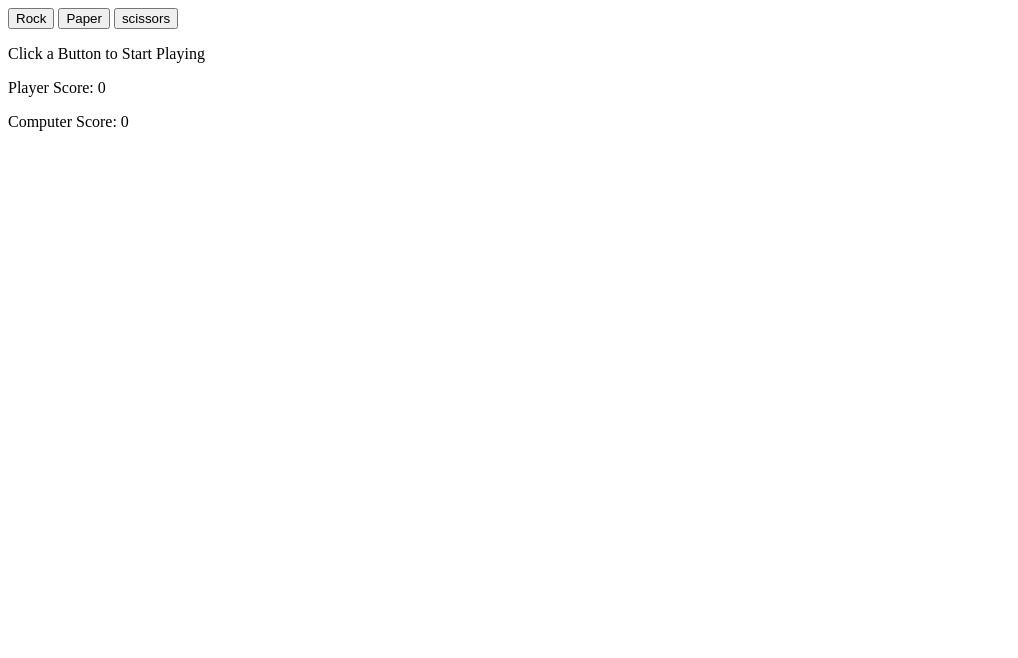
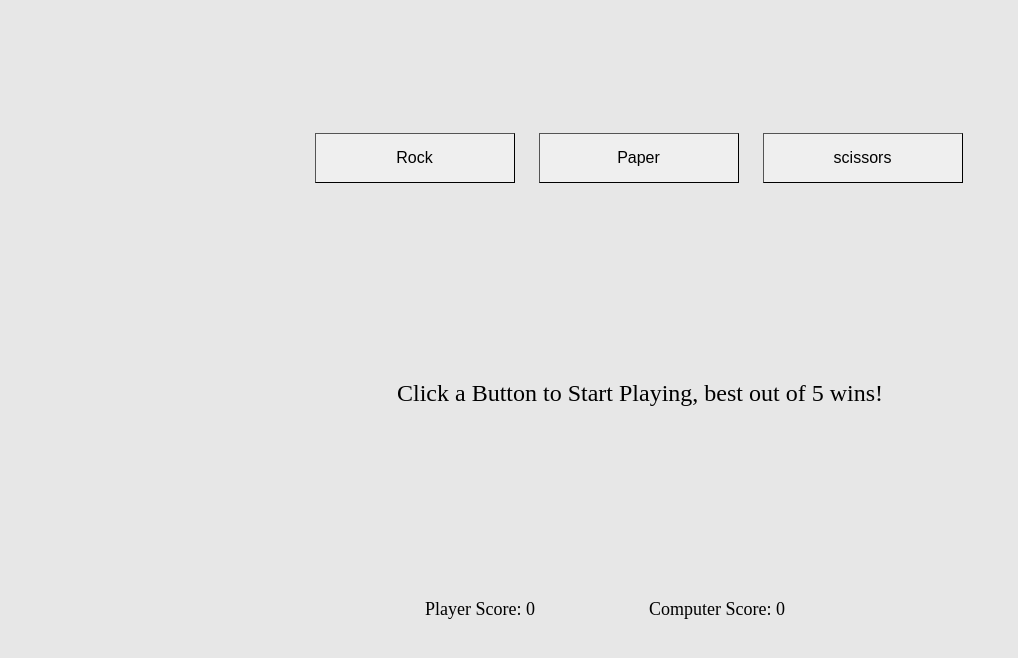
Before and after one commit to wise-king-sullyman/rock-paper-scissors, a plain HTML site: page index.html in a window 1280 px wide. Shown: the whole page, without its empty margins (0-1018 px from the left). Drawn offline with Linux system fonts and the light colour scheme.

Commit message:
Added basic styling

```diff
--- a/index.html
+++ b/index.html
@@ -4,17 +4,19 @@
         <link rel="stylesheet" href="style.css">
     </head>
     <body>
-        <div id="buttons">
-            <button id="Rock">Rock</button>
-            <button id="Paper">Paper</button>
-            <button id="Scissors">scissors</button>
-        </div>
-        <div id="resultDiv">
-            <p id="result">Click a Button to Start Playing</p>
-        </div>
-        <div id="scoreDiv">
-            <p id="playerScore">Player Score: 0</p>
-            <p id="computerScore">Computer Score: 0</p>
+        <div id="container">
+            <div id="buttons">
+                <button id="Rock" class="button">Rock</button>
+                <button id="Paper" class="button">Paper</button>
+                <button id="Scissors" class="button">scissors</button>
+            </div>
+            <div id="resultDiv">
+                <p id="result">Click a Button to Start Playing, best out of 5 wins!</p>
+            </div>
+            <div id="scoreDiv">
+                <p id="playerScore" class="score">Player Score: 0</p>
+                <p id="computerScore" class="score">Computer Score: 0</p>
+            </div>
         </div>
 
         <script src="script.js">
--- a/style.css
+++ b/style.css
@@ -0,0 +1,52 @@
+#container {
+    position: absolute;
+    top: 0;
+    left: 0;
+    background-color: rgba(0, 0, 0, 0.096);
+    height: 100vh;
+    width: 100vw;
+    font-size: medium;
+}
+
+#buttons {
+
+    width: 671px;
+    height: 50px;
+    margin: 10% auto 0 auto;
+    padding: 5px;
+}
+
+.button {
+    width: 200px;
+    height: 50px;
+    margin: 0 10px 0 10px;
+    padding: 0;
+    border-width: 1px;
+    font-size: inherit;
+}
+
+#resultDiv {
+
+    margin: 15% auto 0 auto;
+    width: 800px;
+}
+
+#result {
+    width: 100%;
+    margin: auto;
+    text-align: center;
+    font-size: x-large;
+}
+
+#scoreDiv {
+
+    width: 450px;
+    margin: 15% auto 0 auto;
+}
+.score {
+    font-size: large;
+
+    display: inline-block;
+    margin: 0 10px 0 10px;
+    width: 200px;
+}
```
